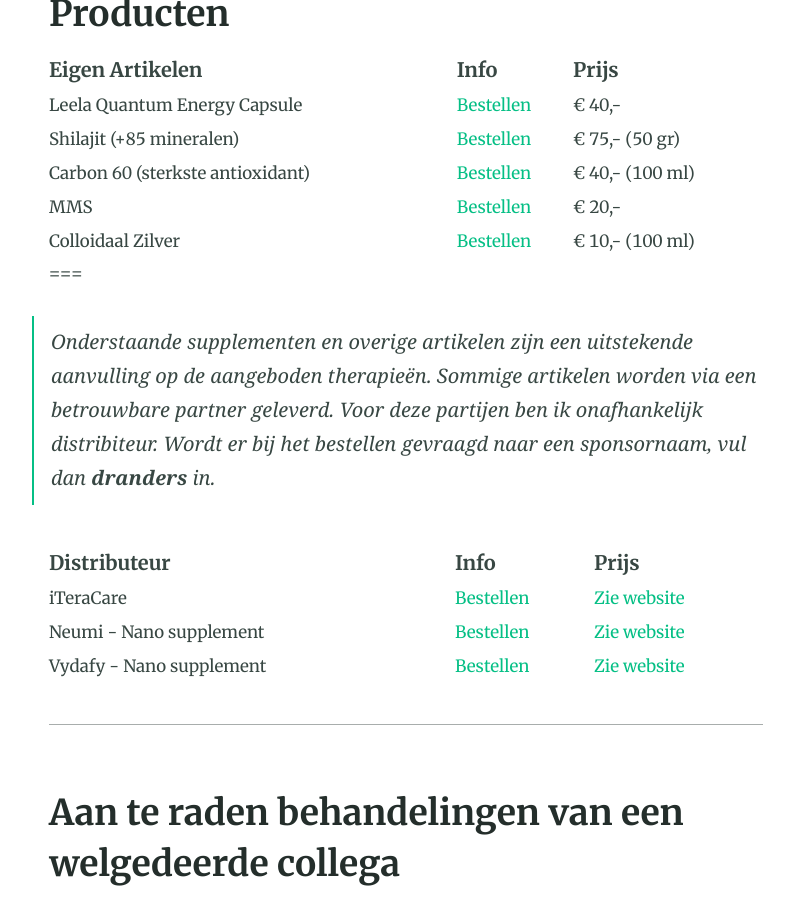
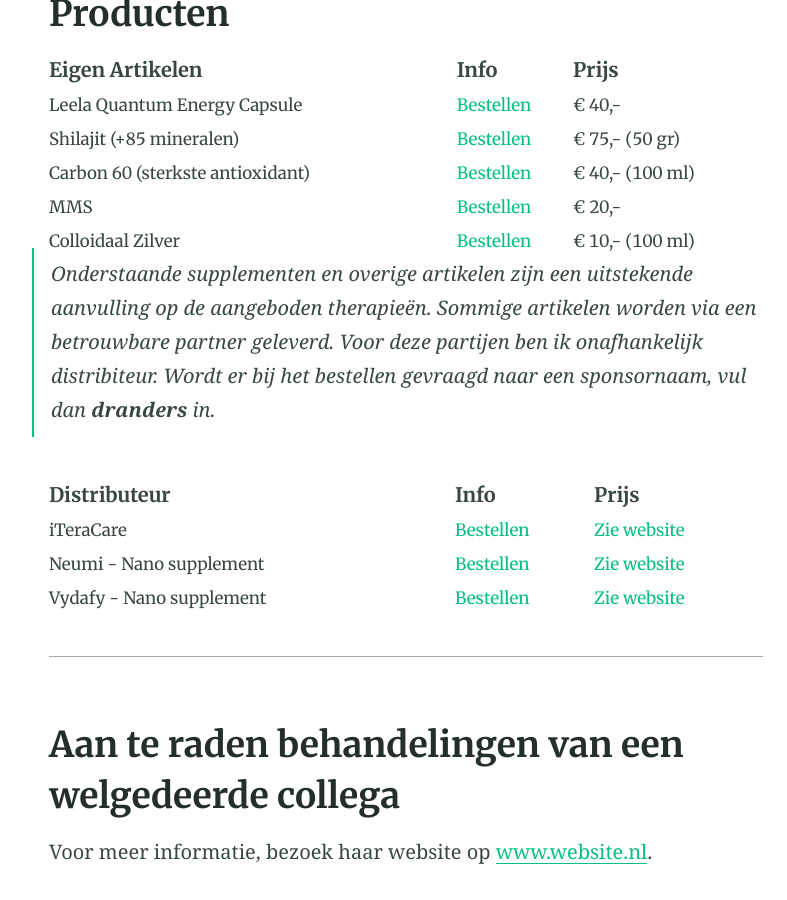
Before and after one commit to dokteranders/dokteranders.com, a Jekyll site: the page built from behandelingen.md, in a window 1280 px wide and 900 px high, scrolled down 951 px. Shown: the whole window, without its empty margins (234-1021 px from the left). Built offline with Jekyll 4.4.1, drawn with Linux system fonts in a browser that asks for light colours; some of the changed text lies outside the part shown.

Commit message:
Update behandelingen.md

```diff
--- a/behandelingen.md
+++ b/behandelingen.md
@@ -26,8 +26,6 @@
 | MMS | [Bestellen](https://vidafyglobal.com/dranders) | € 20,-
 | Colloidaal Zilver | [Bestellen](/contact/)  | € 10,- (100 ml)
 
-===
-
 > Onderstaande supplementen en overige artikelen zijn een uitstekende aanvulling op de aangeboden therapieën. Sommige artikelen worden via een betrouwbare partner geleverd. Voor deze partijen ben ik onafhankelijk distribiteur. Wordt er bij het bestellen gevraagd naar een sponsornaam, vul dan **dranders** in.
 
 | **Distributeur** | **Info** | **Prijs** |
@@ -39,11 +37,12 @@
 ---
 
 ## Aan te raden behandelingen van een welgedeerde collega
+Voor meer informatie, bezoek haar website op [www.website.nl](#).
 
 | **Product** | **Info** | **Prijs** |
 |--------|:-------|:-------|
 | Massage | [Bestellen](https://www.thzforyou.nl/producten-thz/) | € 40,-
-| Shilajit (+85 mineralen) | [Bestellen](https://dokteranders.neumi.com/) | € 75,- (50 gr)
-| Carbon 60 (sterkste antioxidant) | [Bestellen](/contact/) | € 40,- (100 ml)
-| MMS | [Bestellen](https://vidafyglobal.com/dranders) | € 20,-
-| Colloidaal Zilver | [Bestellen](/contact/)  | € 10,- (100 ml)
+| N.T.B. | [Bestellen](https://dokteranders.neumi.com/) | € 75,- (50 gr)
+| N.T.B. | [Bestellen](/contact/) | € 40,- (100 ml)
+| N.T.B. | [Bestellen](https://vidafyglobal.com/dranders) | € 20,-
+| N.T.B. | [Bestellen](/contact/)  | € 10,- (100 ml)
```
